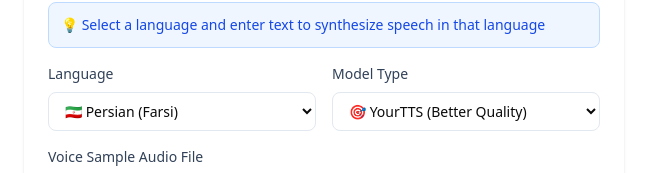
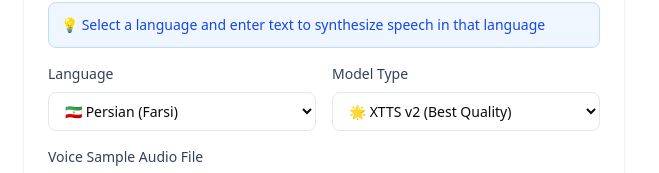
Before and after one commit to hesamksdev-web/TTS, a Next.js app in the folder frontend/: page / in a window 1280 px wide. Shown: the part 832-1005 px from the top of the page, without its empty margins (0-659 px from the left). Built offline with nearby package versions, Linux system fonts and the light colour scheme; no server answers; sample sign-in values are in the browser's storage.

Commit message:
feat: update voice cloning UI to use XTTS v2 only
- Change default model type to xtts_v2
- Remove YourTTS and Glow-TTS options from voice cloning
- Update model selector to show only XTTS v2 (Best Quality)
- Simplify UI by removing unnecessary model type switching

```diff
--- a/frontend/app/page.tsx
+++ b/frontend/app/page.tsx
@@ -43,7 +43,7 @@
   const [voiceCloneText, setVoiceCloneText] = useState("سلام، این یک نمونه از صدای شما است.");
   const [voiceCloneSpeed, setVoiceCloneSpeed] = useState(1.0);
   const [voiceCloneEmotion, setVoiceCloneEmotion] = useState("neutral");
-  const [voiceCloneModelType, setVoiceCloneModelType] = useState("your_tts");
+  const [voiceCloneModelType, setVoiceCloneModelType] = useState("xtts_v2");
   const [clonedAudioUrl, setClonedAudioUrl] = useState<string | null>(null);
 
   const speakers = [
@@ -491,8 +491,7 @@
                     onChange={(e) => setVoiceCloneModelType(e.target.value)}
                     className="w-full px-3 py-2 border border-slate-200 rounded-md text-sm focus:outline-none focus:ring-2 focus:ring-purple-500 focus:border-transparent"
                   >
-                    <option value="your_tts">🎯 YourTTS (Better Quality)</option>
-                    <option value="glow_tts">⚡ Glow-TTS (Faster)</option>
+                    <option value="xtts_v2">🌟 XTTS v2 (Best Quality)</option>
                   </select>
                 </div>
               </div>
```
